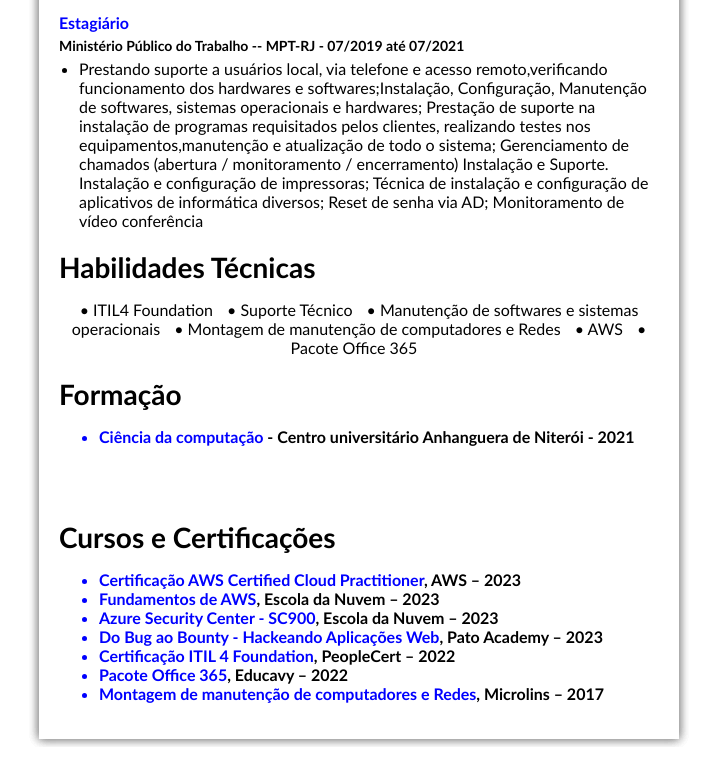
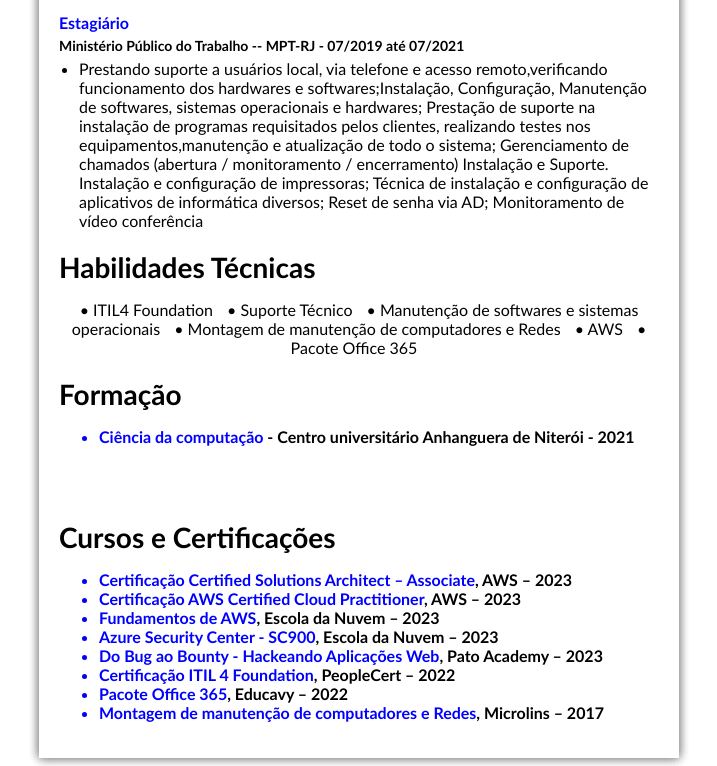
Before and after one commit to brianmonteiro54/Site_de_curriculo, a plain HTML site: page curriculo/cv_brian.html in a window 1280 px wide. Shown: the part 579-1345 px from the top of the page, without its empty margins (281-998 px from the left). Drawn offline with Linux system fonts and the light colour scheme.

Commit message:
Update cv_brian.html

```diff
--- a/curriculo/cv_brian.html
+++ b/curriculo/cv_brian.html
@@ -93,6 +93,7 @@
       <h2 class="section-heading">Cursos e Certificações</h2>
       <p class="certification">
         <ul class="education">
+        <li><strong class="certification-blue">Certificação Certified Solutions Architect ‒ Associate</strong><span class="certification-black">, AWS – 2023</span></li>
         <li><strong class="certification-blue">Certificação AWS Certified Cloud Practitioner</strong><span class="certification-black">, AWS – 2023</span></li>
         <li><strong class="certification-blue">Fundamentos de AWS</strong><span class="certification-black">, Escola da Nuvem – 2023</span></li>
         <li><strong class="certification-blue">Azure Security Center - SC900</strong><span class="certification-black">, Escola da Nuvem – 2023</span></li>
```
